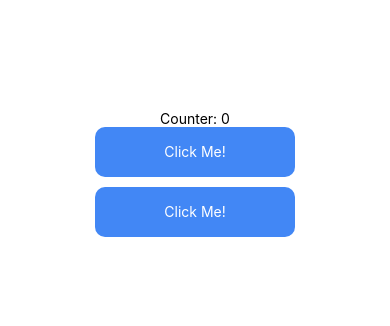
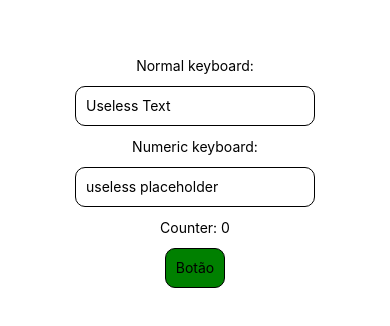
Before and after one commit to KauaMB2/ReactNativePlaylist, a React Native app: screen / in a window 390 px wide. Shown: the part 244-570 px from the top of the page. Built offline with nearby package versions, Linux system fonts and the light colour scheme.

Commit message:
TextInputs

```diff
--- a/App.js
+++ b/App.js
@@ -1,46 +1,56 @@
-import { StyleSheet,
-         Text,
-         View,
-         TouchableHighlight,
-         TouchableOpacity } from 'react-native';
+import {SafeAreaView, StyleSheet, Text, TextInput, TouchableOpacity} from 'react-native'
 import {useState} from 'react'
 
-
-export default function App() {
-  const [count,setCount]=useState(0)
+const TextInputExample = () => {
+  const [text, onChangeText] = useState('Useless Text')
+  const [number, onChangeNumber] = useState('')
+  const [count, setCount]=useState(0)
+  const handlePress=()=>{
+    setCount((prevCount) => prevCount + 1)
+  }
   return (
-    <View style={styles.container}>
+    <SafeAreaView style={styles.container}>
+      <Text>Normal keyboard:</Text>
+      <TextInput
+        style={styles.input}
+        onChangeText={onChangeText}
+        value={text}
+      />
+      <Text>Numeric keyboard:</Text>
+      <TextInput
+        style={styles.input}
+        onChangeText={onChangeNumber}
+        value={number}
+        placeholder="useless placeholder"
+        keyboardType="numeric"
+      />
       <Text>Counter: {count}</Text>
-      <TouchableHighlight onPress={()=>{setCount(count+1)}}
-        style={styles.touchable}
-        underlayColor="red"
-      >
-        <Text style={styles.text}>Click Me!</Text>
-      </TouchableHighlight>
-      <TouchableOpacity style={styles.touchable} onPress={()=>{setCount(count+1)}}>
-        <Text style={styles.text}>Click Me!</Text>
-      </TouchableOpacity>
-    </View>
+      <TouchableOpacity activeOpacity={0.2} style={styles.button} onPress={handlePress}><Text>Botão</Text></TouchableOpacity>
+    </SafeAreaView>
   )
 }
 
 const styles = StyleSheet.create({
-  container: {
+  input: {
+    height: 40,
+    margin: 12,
+    borderWidth: 1,
+    padding: 10,
+    borderRadius: 10,
+  },
+  button: {
+    height: 40,
+    margin: 12,
+    borderWidth: 1,
+    padding: 10,
+    borderRadius: 10,
+    backgroundColor: "green",
+  },
+  container:{
     flex: 1,
-    backgroundColor: '#fff',
-    alignItems: 'center',
-    justifyContent: 'center',
-  },
-  touchable: {
-    height: 50,
-    width: 200,
-    borderRadius: 10,
-    alignItems: 'center',
-    justifyContent: 'center',
-    backgroundColor: '#4287f5',
-    marginBottom: 10,
-  },
-  text: {
-    color: "#fff"
+    justifyContent: "center",
+    alignItems: "center",
   }
 })
+
+export default TextInputExample
--- a/app.json
+++ b/app.json
@@ -1,7 +1,7 @@
 {
   "expo": {
-    "name": "scrollview",
-    "slug": "snack-588d465c-6807-4688-abc6-799f9423ec60",
+    "name": "textinput",
+    "slug": "snack-8b155c50-9139-455c-8428-c69b4e30202a",
     "version": "1.0.0",
     "orientation": "portrait",
     "icon": "./assets/icon.png",
```
